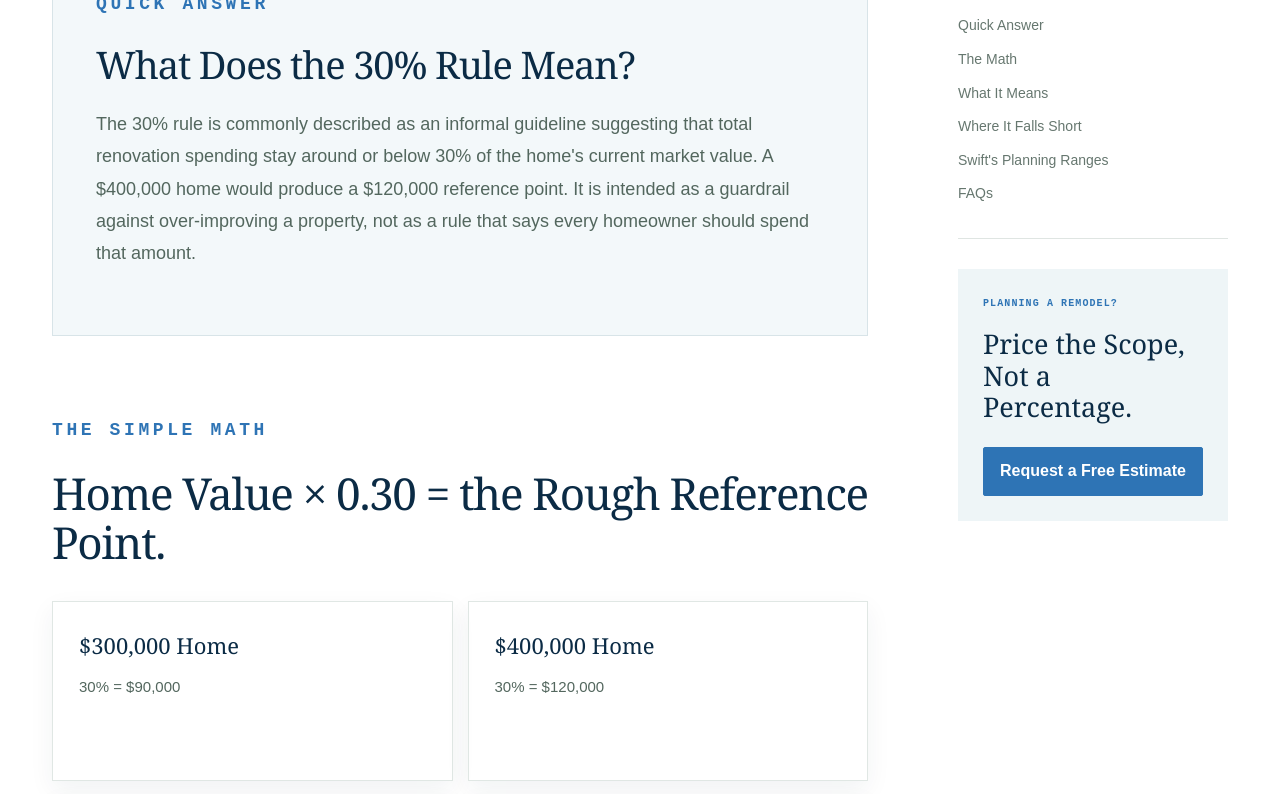
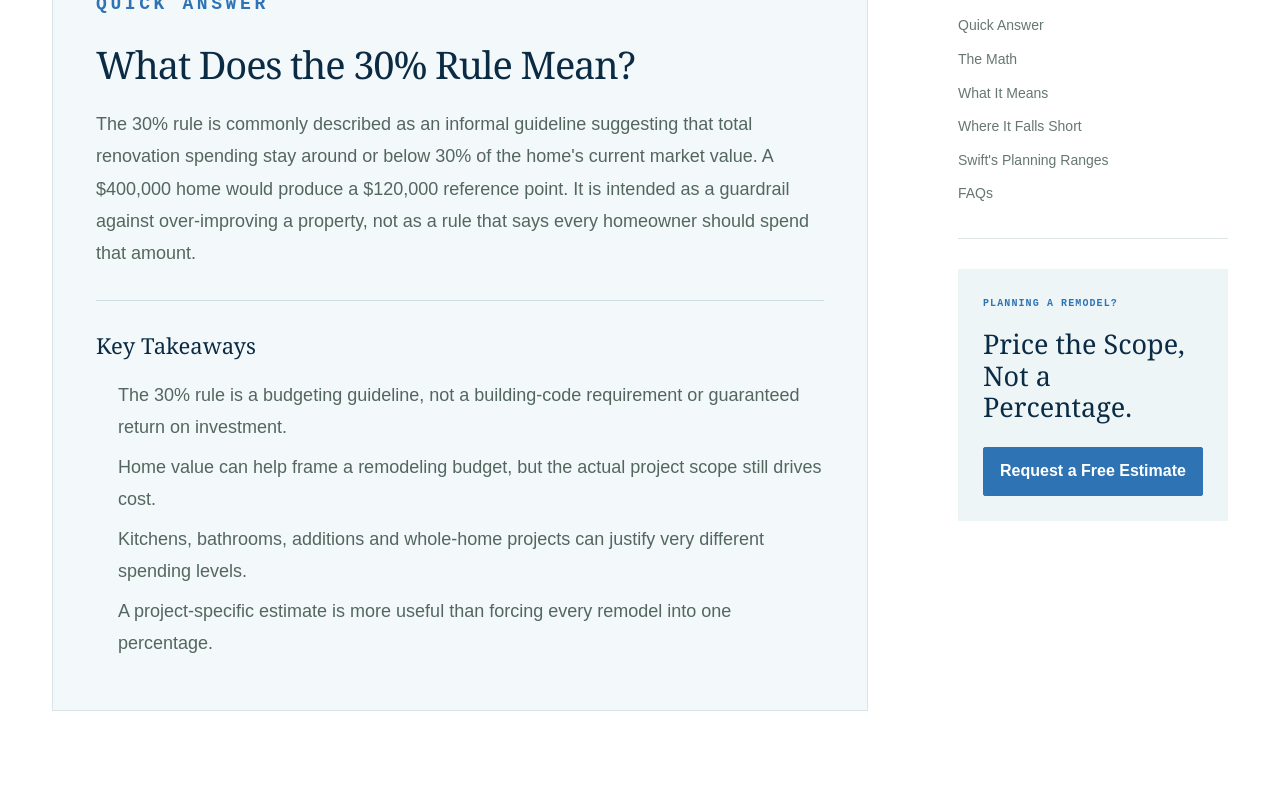
Before and after one commit to stylus1274/swift, a Next.js app: page /blog/30-percent-rule-remodeling in a window 1280 px wide. Shown: the part 1457-2251 px from the top of the page. Built offline with nearby package versions, Linux system fonts and the light colour scheme.

Commit message:
Add key takeaways to 30-percent-rule-remodeling

```diff
--- a/app/blog/30-percent-rule-remodeling/page.tsx
+++ b/app/blog/30-percent-rule-remodeling/page.tsx
@@ -14,7 +14,17 @@ export default function Page(){return <main className="blog-page article-page"><
 <figure className="article-hero-image"><img src="/assets/contact-planning-hero.webp" alt="Construction plans and finish samples prepared for remodeling budget planning"/><figcaption>Budget rules of thumb are most useful as a starting point before the actual remodeling scope is defined.</figcaption></figure>
 <div className="article-shell"><aside className="article-sidebar"><div className="article-contents"><p>Article Contents</p><a href="#quick-answer">Quick Answer</a><a href="#math">The Math</a><a href="#meaning">What It Means</a><a href="#limits">Where It Falls Short</a><a href="#swift">Swift's Planning Ranges</a><a href="#faqs">FAQs</a></div><div className="article-sidebar-cta"><p>Planning a Remodel?</p><h2>Price the Scope, Not a Percentage.</h2><a className="button blog-primary" href="/contact">Request a Free Estimate</a></div></aside>
 <article className="article-body">
-<section className="article-answer" id="quick-answer"><p className="eyebrow">QUICK ANSWER</p><h2>What Does the 30% Rule Mean?</h2><p>The 30% rule is commonly described as an informal guideline suggesting that total renovation spending stay around or below 30% of the home&apos;s current market value. A $400,000 home would produce a $120,000 reference point. It is intended as a guardrail against over-improving a property, not as a rule that says every homeowner should spend that amount.</p></section>
+<section className="article-answer" id="quick-answer"><p className="eyebrow">QUICK ANSWER</p><h2>What Does the 30% Rule Mean?</h2><p>The 30% rule is commonly described as an informal guideline suggesting that total renovation spending stay around or below 30% of the home&apos;s current market value. A $400,000 home would produce a $120,000 reference point. It is intended as a guardrail against over-improving a property, not as a rule that says every homeowner should spend that amount.</p>
+          <div className="article-takeaways">
+            <strong>Key Takeaways</strong>
+            <ul>
+              <li>The 30% rule is a budgeting guideline, not a building-code requirement or guaranteed return on investment.</li>
+              <li>Home value can help frame a remodeling budget, but the actual project scope still drives cost.</li>
+              <li>Kitchens, bathrooms, additions and whole-home projects can justify very different spending levels.</li>
+              <li>A project-specific estimate is more useful than forcing every remodel into one percentage.</li>
+            </ul>
+          </div>
+        </section>
 <section id="math"><p className="eyebrow">THE SIMPLE MATH</p><h2>Home Value × 0.30 = the Rough Reference Point.</h2><div className="article-factor-grid"><div><strong>$300,000 Home</strong><p>30% = $90,000</p></div><div><strong>$400,000 Home</strong><p>30% = $120,000</p></div><div><strong>$500,000 Home</strong><p>30% = $150,000</p></div><div><strong>$600,000 Home</strong><p>30% = $180,000</p></div></div><p>Those numbers are not recommended project budgets. They simply show how the rule is calculated.</p></section>
 <section id="meaning"><p className="eyebrow">WHAT IT IS FOR</p><h2>Think of It as an Over-Improvement Check.</h2><p>The idea behind the rule is that remodeling spending and resale value are not the same thing. A homeowner can invest heavily in finishes or improvements without the market returning every dollar at resale. Comparing the renovation plan with the home&apos;s value can help frame that risk.</p><p>The rule is most relevant when resale economics are a major goal. A homeowner planning to stay long term may weigh comfort, accessibility, layout and daily use differently.</p></section>
 <section id="limits"><p className="eyebrow">WHERE IT FALLS SHORT</p><h2>A Percentage Cannot See Your House.</h2><p>The 30% rule does not know the condition of the property, the local market, structural needs, the number of rooms being renovated, required repairs or the finishes you are choosing. It also does not distinguish between necessary work and optional upgrades.</p><p>That is why it should not replace a written remodeling scope or an in-person estimate.</p></section>
```
